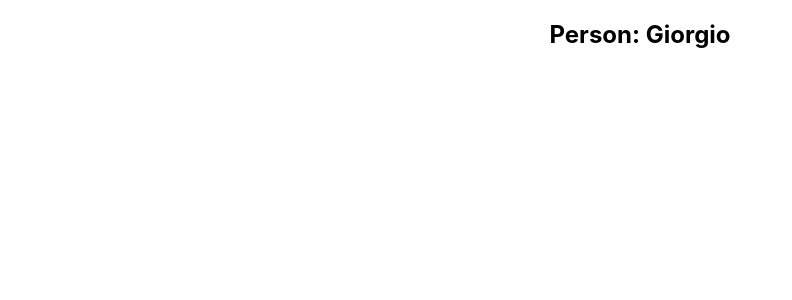
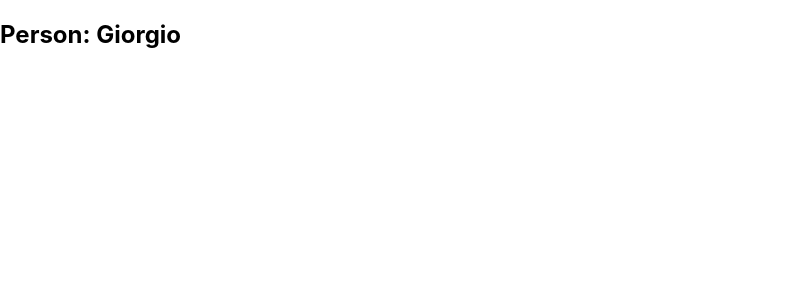
Before and after one commit to giorgiovh/song-tag, a React (Create React App) app: page / in a window 1280 px wide. Shown: the top 300 px of the page, without its empty margins (0-792 px from the left). Built offline with nearby package versions, Linux system fonts and the light colour scheme; the HTML template or start-up script is replaced by a standard one.

Commit message:
creates Person component

```diff
--- a/src/App.js
+++ b/src/App.js
@@ -1,5 +1,6 @@
 import React, { Component } from "react";
 import './App.css';
+import Person from './components/Person'
 class App extends Component {
   constructor() {
     super();
@@ -13,9 +14,7 @@ class App extends Component {
 
   render() {
     return (
-      <div className="App">
-        <h2>Person: {this.state.person}</h2>
-      </div>
+      <Person person={this.state.person}></Person>
     )
   }
 }
--- /dev/null
+++ b/src/components/Person.js
@@ -0,0 +1,9 @@
+const Person = (props) => {
+    return (
+        <h2>
+           Person: {props.person}
+        </h2>
+    )
+}
+
+export default Person
```
